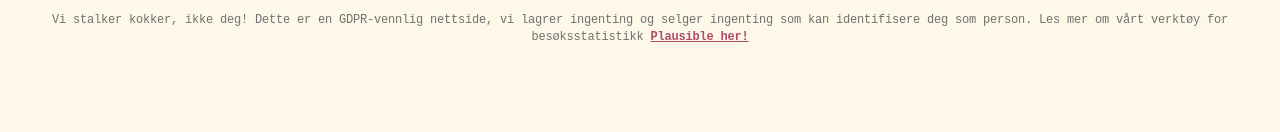
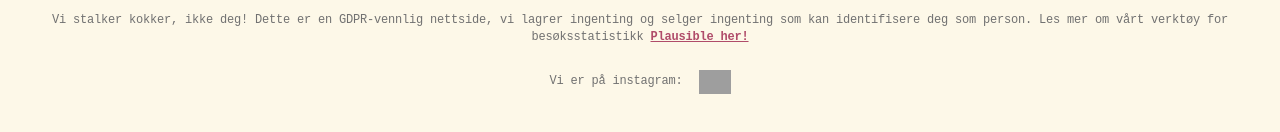
Before and after one commit to ceciliehrr/foodstalker, an Astro site: page /kart in a window 1280 px wide. Shown: the part 1436-1568 px from the top of the page. Before the commit the page ends 1514 px from the top, so only its background shows below. Built offline with nearby package versions, Linux system fonts and the light colour scheme; Astro itself is replaced by a stand-in of ours; grey boxes are pictures that could not be loaded.

Commit message:
add instagram in footer

```diff
--- a/src/components/Footer.vue
+++ b/src/components/Footer.vue
@@ -22,6 +22,18 @@
           person. Les mer om vårt verktøy for besøksstatistikk
           <a class="fs-link" href="https://plausible.io/">Plausible her!</a>
         </p>
+
+        <div class="fs-footer-social fs-footer-gdpr-text">
+          Vi er på instagram:
+          <a
+            target="_blank"
+            class="instagram"
+            href="https://www.instagram.com/foodstalker.no/"
+          >
+            <img
+              src="https://foodstalker.b-cdn.net/Instagram_Glyph_Gradient.png"
+          /></a>
+        </div>
       </div>
     </div>
   </footer>
@@ -89,4 +101,20 @@ export default {
   margin-top: 1.5rem;
   line-height: 1.4;
 }
+.fs-footer-social {
+  display: flex;
+  margin-top: 1.5rem;
+  margin-bottom: 1.5rem;
+  justify-content: center;
+  align-items: center;
+  gap: 1rem;
+}
+.mail {
+  font-size: 1.5rem;
+}
+
+.instagram img {
+  height: 1.5rem;
+  width: auto;
+}
 </style>
```
Also changed, not shown: 1 other file.
